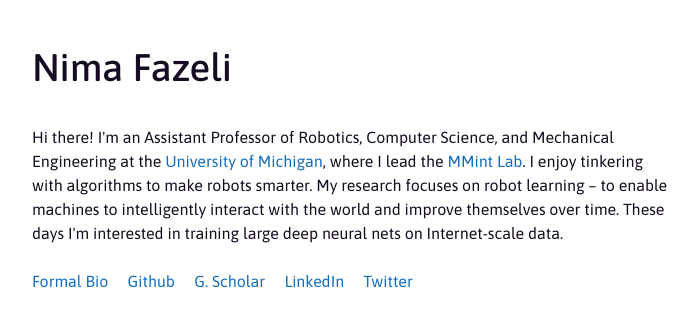
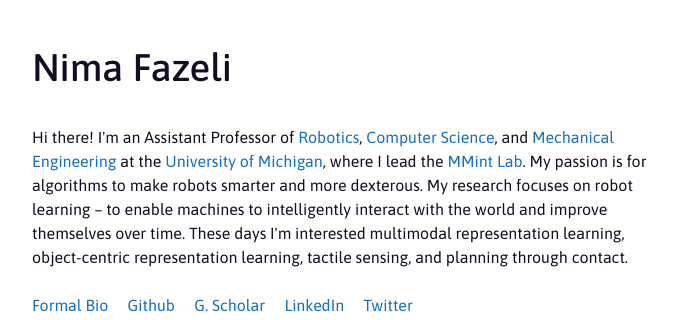
Before and after one commit to profnimafazeli/profnimafazeli.github.io, a plain HTML site: page index.html in a window 1280 px wide. Shown: the part 86-406 px from the top of the page, 176-875 px from the left. Drawn offline with nearby package versions, Linux system fonts and the light colour scheme.

Commit message:
introductions first paragraph

```diff
--- a/index.html
+++ b/index.html
@@ -39,11 +39,13 @@
         <div id="intro-text">
           <h1>Nima Fazeli</h1>
           <p>
-            Hi there! I'm an Assistant Professor of Robotics, Computer Science, and Mechanical Engineering
-            at the <a href="https://robotics.umich.edu">University of Michigan</a>, where I lead the <a href="https://www.mmintlab.com">MMint Lab</a>.
-            I enjoy tinkering with algorithms to make robots smarter. My research focuses on robot learning – to enable machines
+            Hi there! I'm an Assistant Professor of <a href="https://robotics.umich.edu">Robotics</a>,
+            <a href="https://cse.engin.umich.edu/">Computer Science</a>,
+            and <a href="https://me.engin.umich.edu/">Mechanical Engineering</a>
+            at the <a href="https://umich.edu">University of Michigan</a>, where I lead the <a href="https://www.mmintlab.com">MMint Lab</a>.
+            My passion is for algorithms to make robots smarter and more dexterous. My research focuses on robot learning – to enable machines
             to intelligently interact with the world and improve themselves over time. These days I'm interested
-            in training large deep neural nets on Internet-scale data.
+            multimodal representation learning, object-centric representation learning, tactile sensing, and planning through contact.
             <div id="more-bio" style="display: None">
               <br>
               <p>Nima Fazeli is an Assistant Professor of Robotics at the University of Michigan (2020-Present),
```
